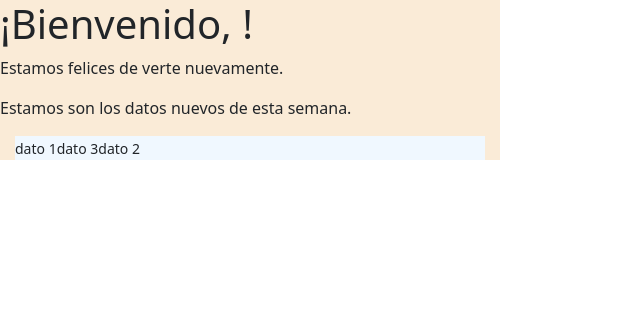
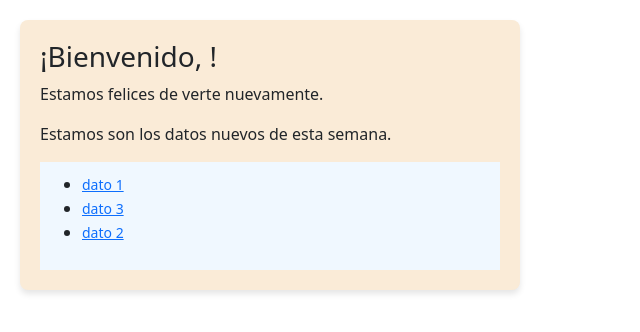
Before and after one commit to Fcontreras25/Practica-Hash, a React (Vite) app: page /bienvenida in a window 1280 px wide. Shown: the top 332 px of the page, without its empty margins (0-640 px from the left). Built offline with nearby package versions, Linux system fonts and the light colour scheme.

Commit message:
Combio diseño

```diff
--- a/src/Bienvenida.tsx
+++ b/src/Bienvenida.tsx
@@ -6,13 +6,18 @@ const Bienvenida: React.FC = () => {
 
     return (
         <div className="contenedor-bienvenida">
-            <h1>¡Bienvenido, {usuario}!</h1>
-            <p>Estamos felices de verte nuevamente.</p>
-            <p>Estamos son los datos nuevos de esta semana.</p>
-            <div className='contenedor-datos'>
-                <a>dato 1</a>
-                <a>dato 3</a>
-                <a>dato 2</a>
+            <div className='contenedor-info'>
+                <h3>¡Bienvenido, {usuario}!</h3>
+                <p>Estamos felices de verte nuevamente.</p>
+                <p>Estamos son los datos nuevos de esta semana.</p>
+                <div className="contenedor-datos">
+                    <ul>
+                        <li><a href="#">dato 1</a></li>
+                        <li><a href="#">dato 3</a></li>
+                        <li><a href="#">dato 2</a></li>
+                    </ul>
+                </div>
+
             </div>
         </div>
     );
--- a/src/Crearcuenta.tsx
+++ b/src/Crearcuenta.tsx
@@ -108,7 +108,11 @@ const Crearcuenta: React.FC = () => {
 
     return (
         <div className="contenedor-principal">
-            <h2>Crear Cuenta</h2>
+            <div className='alinear'>
+                <h1>Crear Cuenta</h1>
+                <h5>🔒 Protege tu información. Aprende. Crece.</h5>
+                <h6>Regístrate ahora y da el primer paso hacia un futuro más seguro.</h6>
+            </div>
             <form className="contenedor-form" onSubmit={handleSubmit}>
                 {/* Campo de Usuario */}
                 <div className="input-group mb-3">
--- a/src/bienvenida.css
+++ b/src/bienvenida.css
@@ -1,11 +1,15 @@
-.contenedor-bienvenida{
+.contenedor-info {
     width: 500px;
     background-color: antiquewhite;
-    align-items: center;
-    margin: center;
+    position: absolute;
+    top: 20px;
+    left: 20px;
+    padding: 20px;
+    box-shadow: 0px 4px 6px rgba(0, 0, 0, 0.1);
+    border-radius: 8px;
 }
 
-.contenedor-datos{
+.contenedor-datos {
     background-color: aliceblue;
-    margin: 15px;
+    padding: 10px;
 }
--- a/src/index.css
+++ b/src/index.css
@@ -14,7 +14,7 @@ body{
     border-radius: 5px;
 }
 
-.contenedor-principal h2{
+.contenedor-principal h1{
     margin: 35px;
 }
 
@@ -70,3 +70,8 @@ button{
     border-radius: 5px;
     margin-right: 15px;
 }
+
+.alinear{
+    text-align: left;
+    margin-right: 25px;
+}
--- a/src/nuevaContra.css
+++ b/src/nuevaContra.css
@@ -4,7 +4,7 @@
     justify-content: center; /* Centra horizontalmente */
     align-items: center; /* Centra verticalmente */
     min-height: 100vh; /* Ocupa toda la pantalla */
-    background-color: #f8f9fa; /* Fondo opcional */
+    background-color: #f8f9fa;
     padding: 20px;
 }
 
@@ -15,8 +15,8 @@
     border-radius: 10px; /* Bordes redondeados */
     box-shadow: 0 4px 8px rgba(0, 0, 0, 0.2); /* Sombra */
     width: 100%;
-    max-width: 500px; /* Limita el ancho máximo */
-    text-align: center; /* Centra texto y campos */
+    max-width: 500px;
+    text-align: center;
 }
 
 /* Título del formulario */
@@ -54,7 +54,7 @@
 }
 
 .botones .btn {
-    width: 48%; /* Ancho de los botones */
+    width: 48%;
     padding: 10px;
     border: none;
     border-radius: 5px;
```
